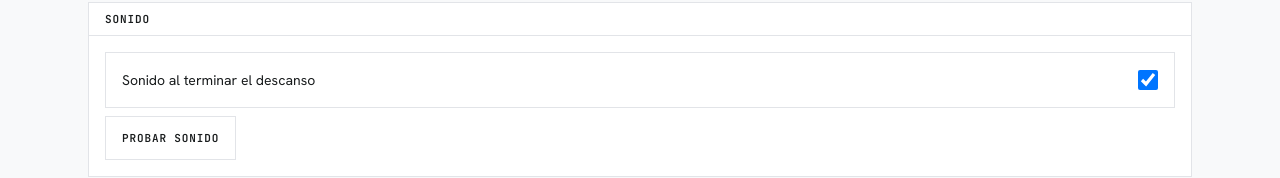
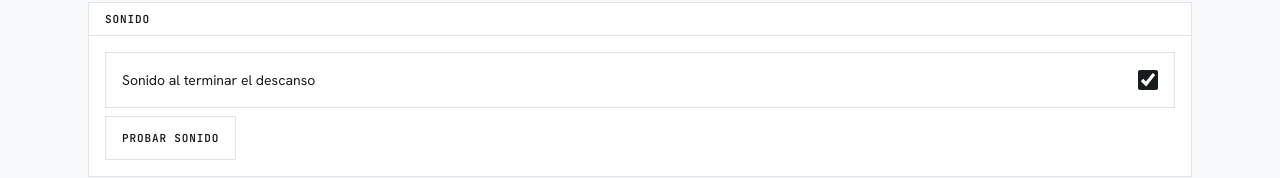
Before and after one commit to tomiban/logstenia, a React (Vite) app in the folder app/: page /settings in a window 1280 px wide. Shown: the part 148-326 px from the top of the page. Built offline with nearby package versions, Linux system fonts and the light colour scheme.

Commit message:
fix(settings): theme native controls with the app palette

```diff
--- a/app/src/index.css
+++ b/app/src/index.css
@@ -5,6 +5,7 @@
 @custom-variant dark (&:is(.dark *));
 
 :root {
+  color-scheme: light;
   --voltage-lime: #ccff00;
   --ink: #111111;
   --paper: #f8f9fa;
@@ -86,6 +87,7 @@
 }
 
 .dark {
+  color-scheme: dark;
   --bg: #111111;
   --paper: #111111;
   --surface: #1a1a1a;
--- a/app/src/pages/Settings.tsx
+++ b/app/src/pages/Settings.tsx
@@ -129,7 +129,7 @@
           <Row label="Sonido al terminar el descanso">
             <input
               type="checkbox"
-              className="h-5 w-5"
+              className="h-5 w-5 accent-[var(--text)]"
               aria-label="Sonido al terminar el descanso"
               checked={sound}
               onChange={toggleSound}
@@ -153,7 +153,7 @@
           <Row label="Tema oscuro">
             <input
               type="checkbox"
-              className="h-5 w-5"
+              className="h-5 w-5 accent-[var(--text)]"
               aria-label="Tema oscuro"
               checked={dark}
               onChange={toggleTheme}
```
